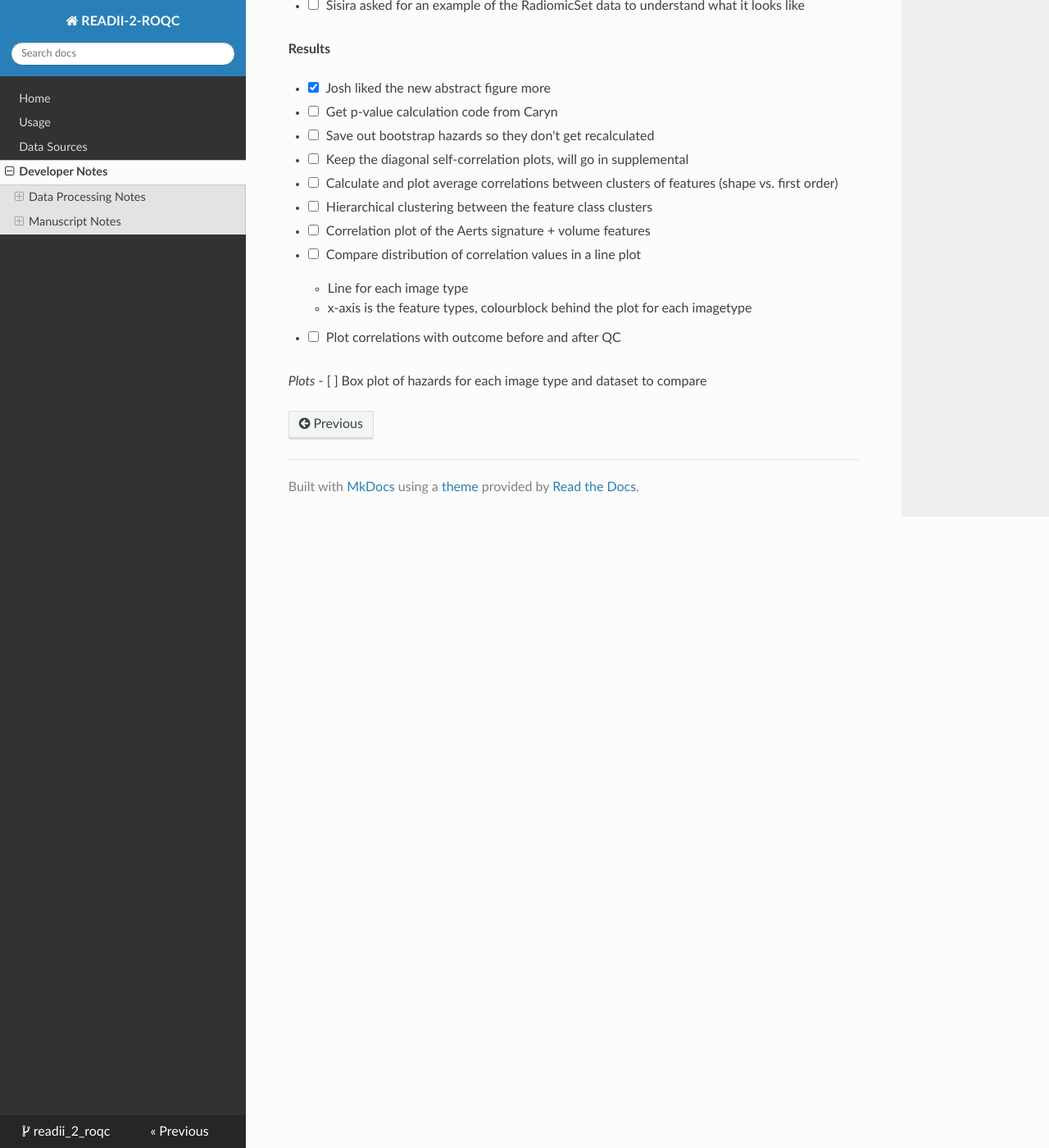
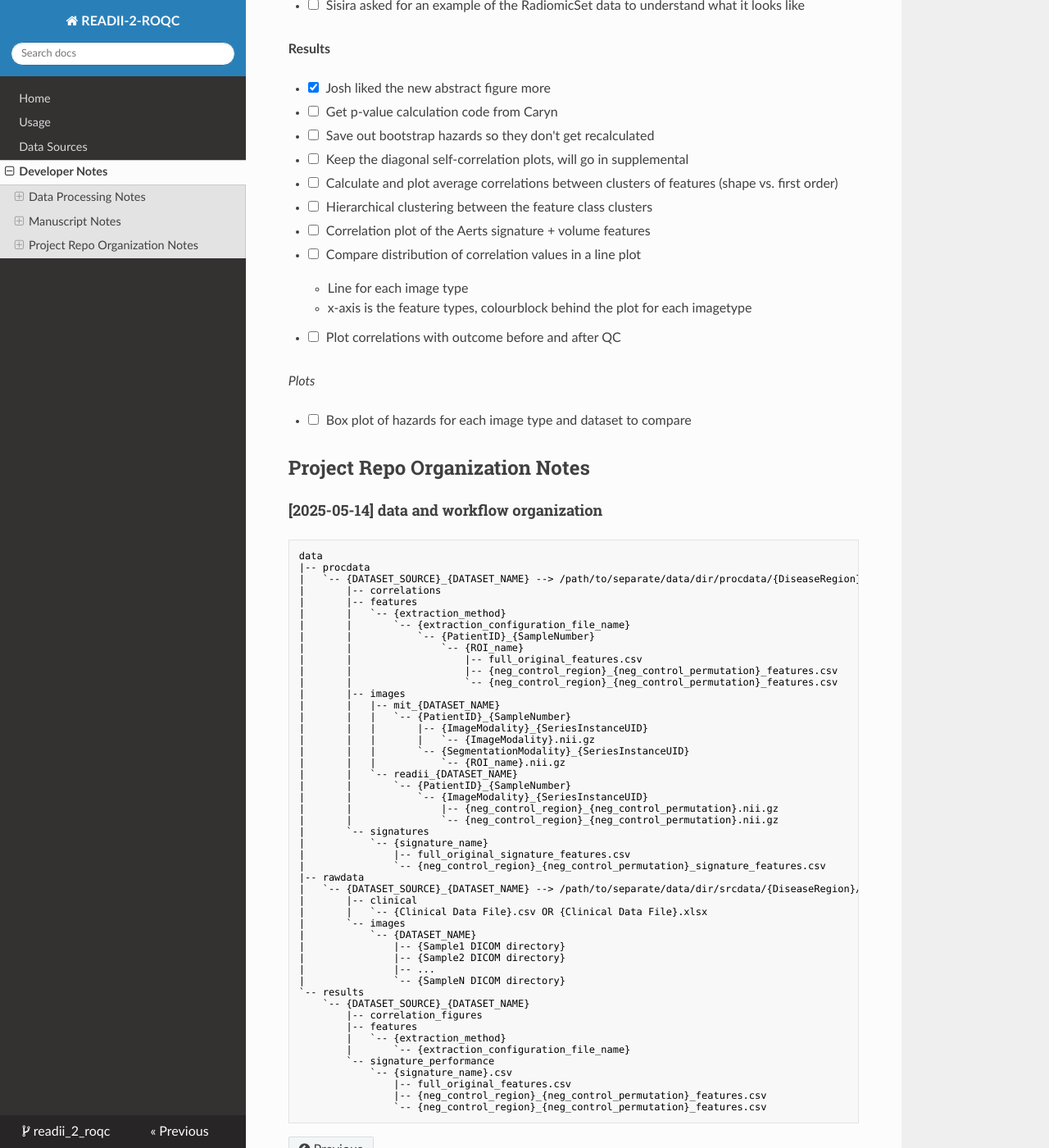
Before and after one commit to bhklab/readii_2_roqc, an MkDocs documentation site: the page built from docs/devnotes.md, in a window 1280 px wide and 1400 px high, scrolled down 1876 px. Shown: the whole window at 82% size. Built offline with MkDocs 1.6.1, drawn with Linux system fonts in a browser that asks for light colours; nearby versions of some CDN libraries.

Commit message:
docs: add updated data directory structure to devnotes

````diff
--- a/docs/devnotes.md
+++ b/docs/devnotes.md
@@ -79,4 +79,62 @@
 - [ ] Plot correlations with outcome before and after QC
 
 *Plots*
+
 - [ ] Box plot of hazards for each image type and dataset to compare
+
+
+## Project Repo Organization Notes
+
+#### [2025-05-14] data and workflow organization
+
+```bash
+data
+|-- procdata
+|   `-- {DATASET_SOURCE}_{DATASET_NAME} --> /path/to/separate/data/dir/procdata/{DiseaseRegion}/{DATASET_SOURCE}_{DATASET_NAME}
+|       |-- correlations
+|       |-- features
+|       |   `-- {extraction_method}
+|       |       `-- {extraction_configuration_file_name}
+|       |           `-- {PatientID}_{SampleNumber}
+|       |               `-- {ROI_name}
+|       |                   |-- full_original_features.csv
+|       |                   |-- {neg_control_region}_{neg_control_permutation}_features.csv
+|       |                   `-- {neg_control_region}_{neg_control_permutation}_features.csv
+|       |-- images
+|       |   |-- mit_{DATASET_NAME}
+|       |   |   `-- {PatientID}_{SampleNumber}
+|       |   |       |-- {ImageModality}_{SeriesInstanceUID}
+|       |   |       |   `-- {ImageModality}.nii.gz
+|       |   |       `-- {SegmentationModality}_{SeriesInstanceUID}
+|       |   |           `-- {ROI_name}.nii.gz
+|       |   `-- readii_{DATASET_NAME}
+|       |       `-- {PatientID}_{SampleNumber}
+|       |           `-- {ImageModality}_{SeriesInstanceUID}
+|       |               |-- {neg_control_region}_{neg_control_permutation}.nii.gz
+|       |               `-- {neg_control_region}_{neg_control_permutation}.nii.gz
+|       `-- signatures
+|           `-- {signature_name}
+|               |-- full_original_signature_features.csv
+|               `-- {neg_control_region}_{neg_control_permutation}_signature_features.csv
+|-- rawdata
+|   `-- {DATASET_SOURCE}_{DATASET_NAME} --> /path/to/separate/data/dir/srcdata/{DiseaseRegion}/{DATASET_SOURCE}_{DATASET_NAME}
+|       |-- clinical
+|       |   `-- {Clinical Data File}.csv OR {Clinical Data File}.xlsx
+|       `-- images
+|           `-- {DATASET_NAME}
+|               |-- {Sample1 DICOM directory}
+|               |-- {Sample2 DICOM directory}
+|               |-- ...
+|               `-- {SampleN DICOM directory}
+`-- results
+    `-- {DATASET_SOURCE}_{DATASET_NAME}
+        |-- correlation_figures
+        |-- features
+        |   `-- {extraction_method}
+        |       `-- {extraction_configuration_file_name}
+        `-- signature_performance
+            `-- {signature_name}.csv
+                |-- full_original_features.csv
+                |-- {neg_control_region}_{neg_control_permutation}_features.csv
+                `-- {neg_control_region}_{neg_control_permutation}_features.csv
+```
````
